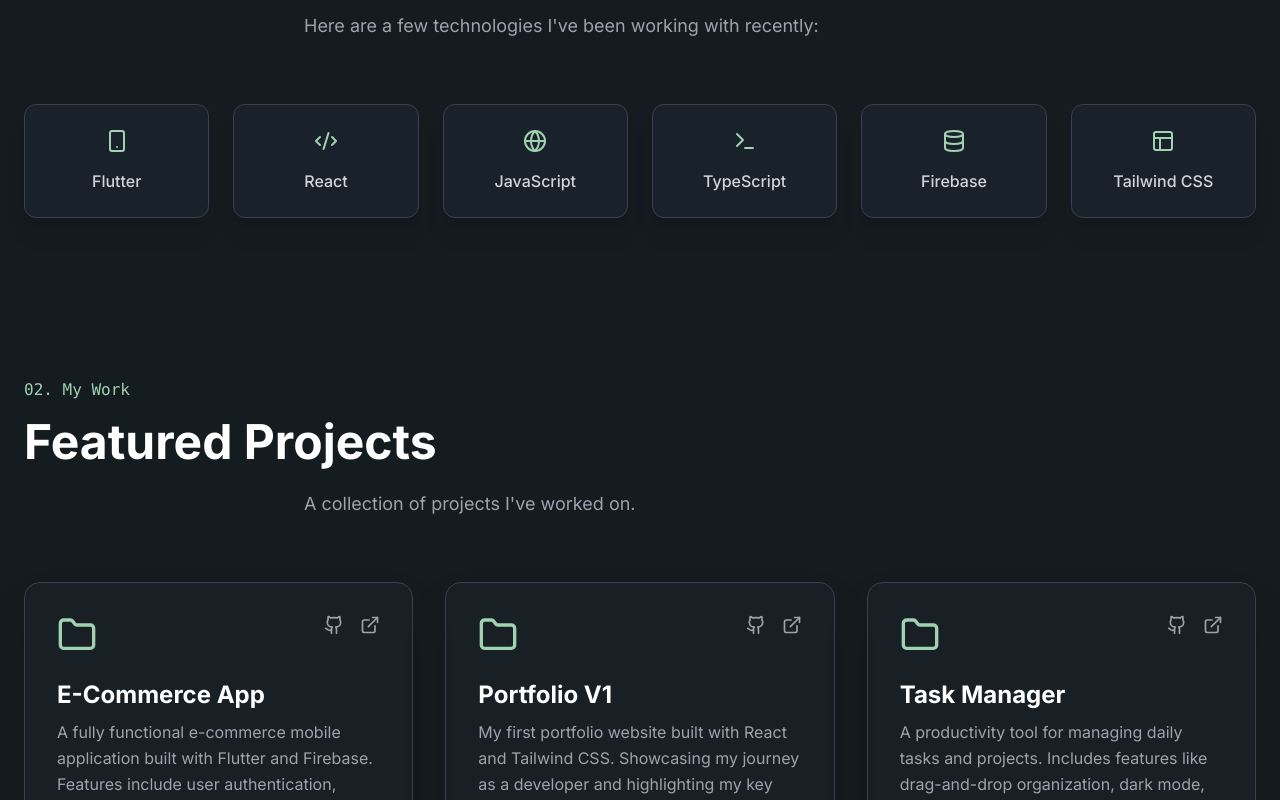
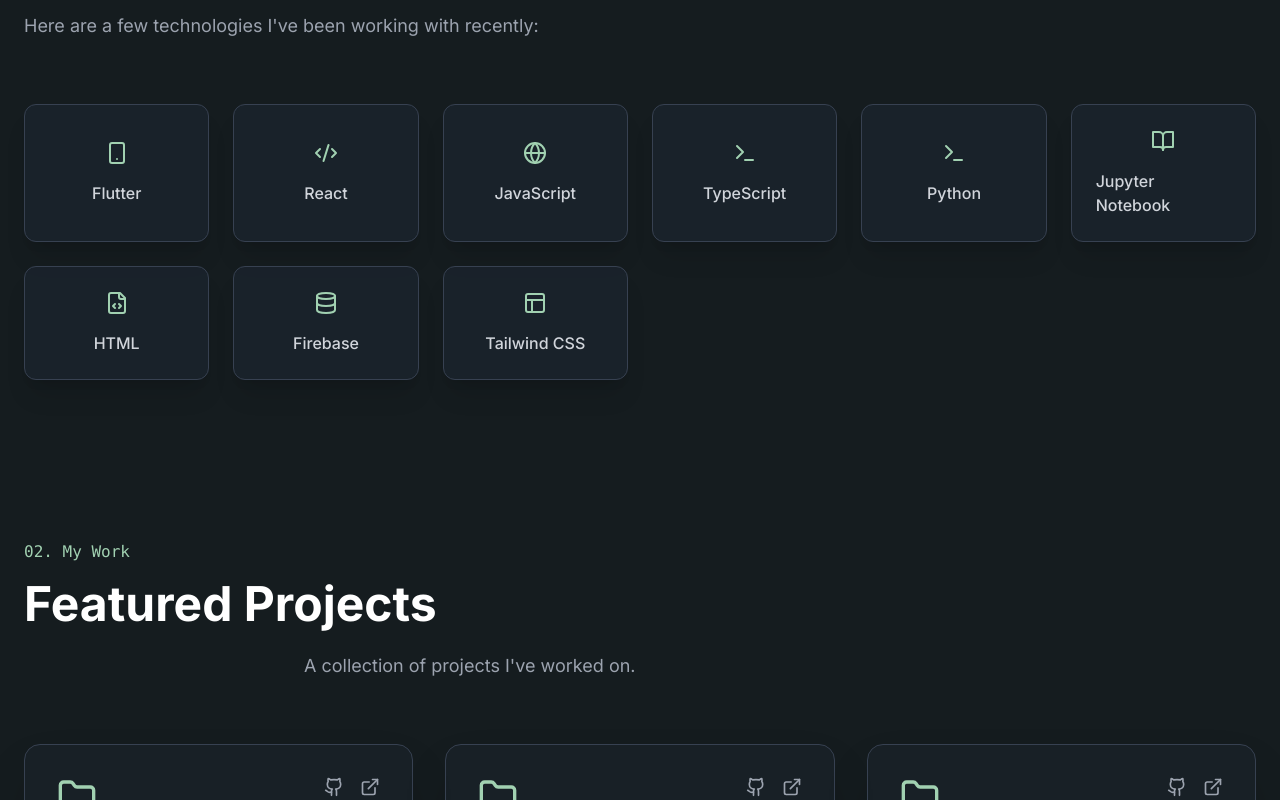
Before and after one commit to ojasjain112/portfolio, a React (Vite) app: page / in a window 1280 px wide. Shown: the part 980-1780 px from the top of the page. Built offline with nearby package versions, Linux system fonts and the light colour scheme.

Commit message:
Update skills and projects

```diff
--- a/src/components/Projects.jsx
+++ b/src/components/Projects.jsx
@@ -20,12 +20,12 @@
         year: '2024'
     },
     {
-        title: 'Task Manager',
-        description: 'A productivity tool for managing daily tasks and projects. Includes features like drag-and-drop organization, dark mode, and local storage persistence.',
-        tech: ['React', 'TypeScript', 'Vite'],
-        github: '#',
-        demo: '#',
-        year: '2023'
+        title: 'Plant Disease Outbreak Prediction Model',
+        description: 'Weather-Driven Plant Disease Outbreak Predictor A comprehensive full-stack machine learning application designed to prevent agricultural crop losses by predicting disease risks 1–7 days in advance. The system aggregates 80+ real-time weather parameters (including soil depth and atmospheric variables) to generate 500+ engineered features. Using an ensemble model (Random Forest + XGBoost), it provides location-specific risk assessments for 17 major plant diseases via an interactive web interface.',
+        tech: ['Python', 'JavaScript', 'HTML', 'CSS', 'Jupiter Notebook'],
+        github: 'https://github.com/ojasjain112/Plant-Disease-Outbreak-Prediction-Model',
+        demo: 'https://disease-outbreak-predictor.onrender.com',
+        year: '2024'
     }
 ];
 
--- a/src/components/Skills.jsx
+++ b/src/components/Skills.jsx
@@ -1,12 +1,15 @@
 import React from 'react';
 import { motion } from 'framer-motion';
-import { Code2, Smartphone, Database, Globe, Terminal, Layout } from 'lucide-react';
+import { Code2, Smartphone, Database, Globe, Terminal, Layout, FileCode, BookOpen } from 'lucide-react';
 
 const skills = [
     { name: 'Flutter', icon: <Smartphone size={24} />, category: 'Mobile' },
     { name: 'React', icon: <Code2 size={24} />, category: 'Frontend' },
     { name: 'JavaScript', icon: <Globe size={24} />, category: 'Language' },
     { name: 'TypeScript', icon: <Terminal size={24} />, category: 'Language' },
+    { name: 'Python', icon: <Terminal size={24} />, category: 'Language' },
+    { name: 'Jupyter Notebook', icon: <BookOpen size={24} />, category: 'Tool' },
+    { name: 'HTML', icon: <FileCode size={24} />, category: 'Frontend' },
     { name: 'Firebase', icon: <Database size={24} />, category: 'Backend' },
     { name: 'Tailwind CSS', icon: <Layout size={24} />, category: 'Styling' },
 ];
@@ -24,7 +27,7 @@
                 >
                     <p className="text-emerald-600 dark:text-mint-green font-mono mb-4">01. My Skills</p>
                     <h2 className="text-4xl md:text-5xl font-bold text-shadowed-green dark:text-white mb-6">Skills & Technologies</h2>
-                    <p className="text-gray-900 dark:text-gray-400 text-lg max-w-2xl mx-auto">
+                    <p className="text-gray-900 dark:text-gray-400 text-lg max-w-2xl">
                         Here are a few technologies I've been working with recently:
                     </p>
                 </motion.div>
```
